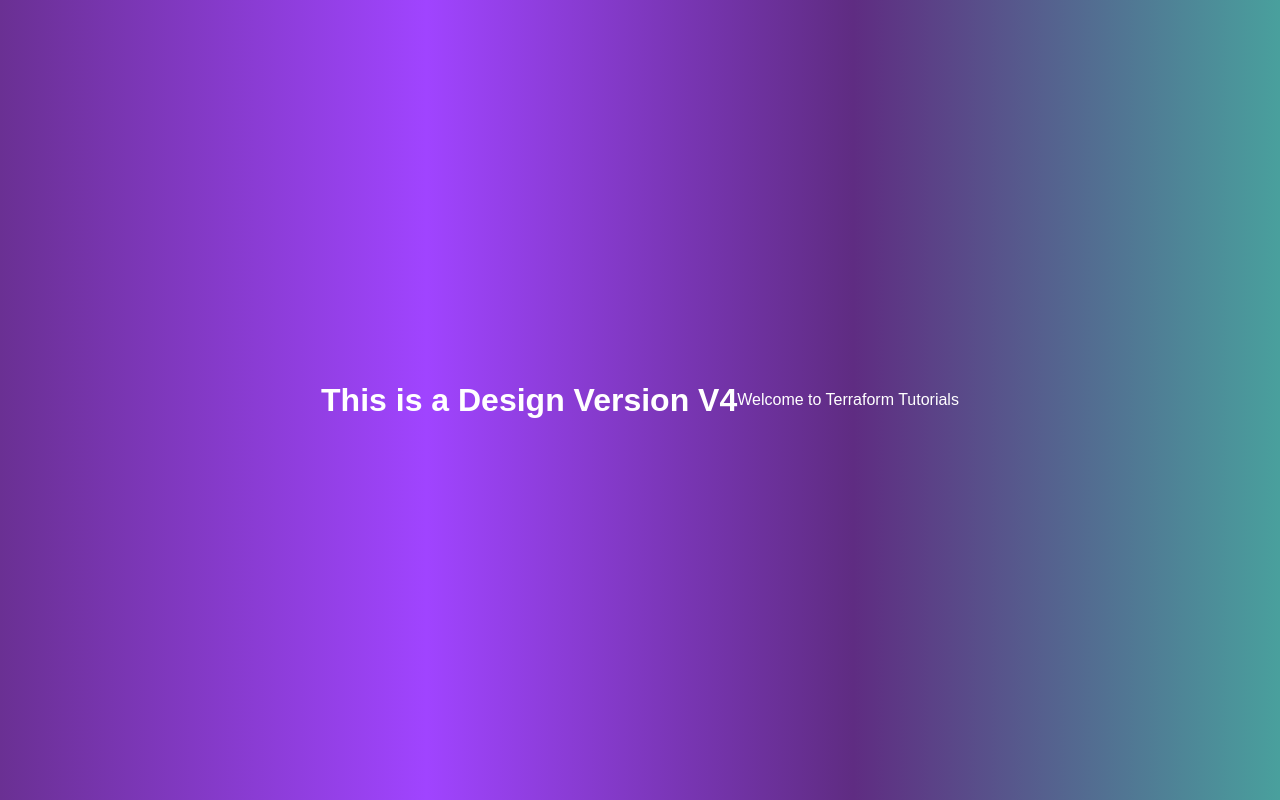
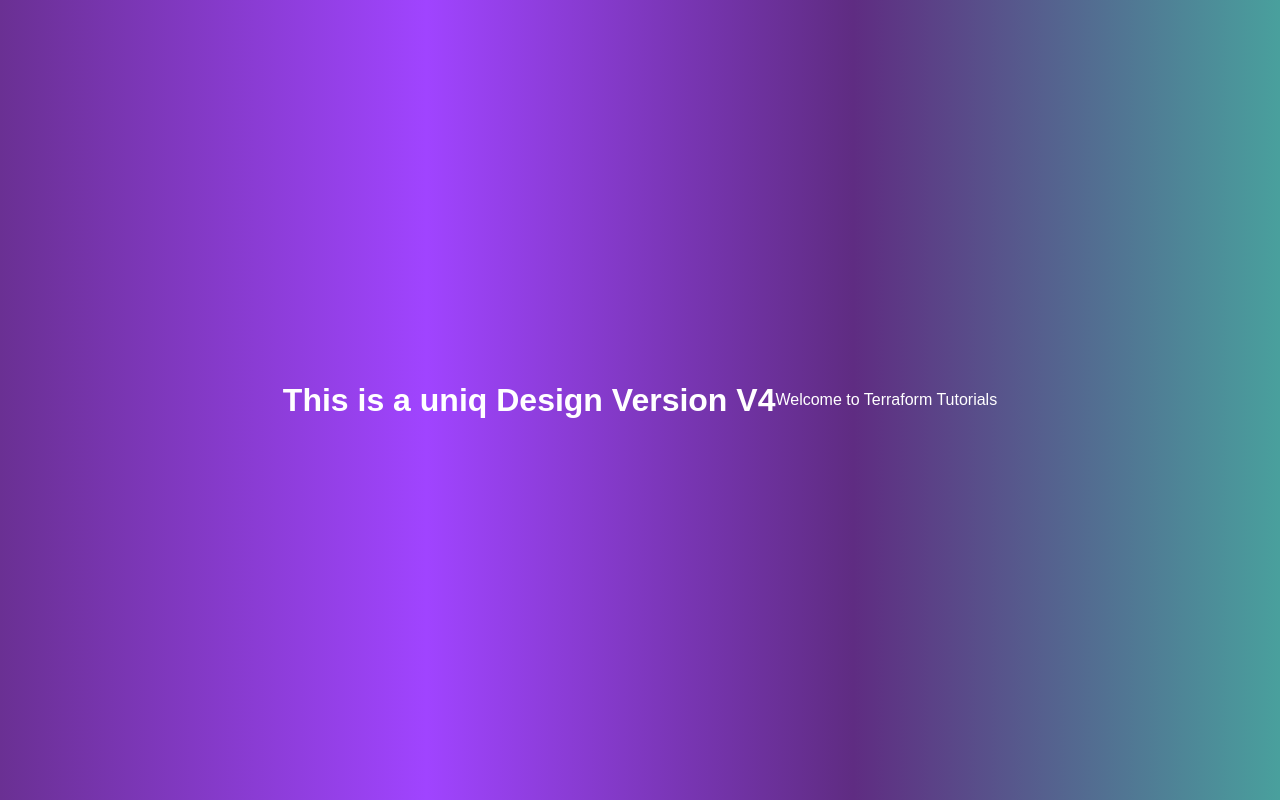
Before and after one commit to PavanAmbuskar/git-repo, a plain HTML site: page index.html in a window 1280 px wide. Drawn offline with Linux system fonts and the light colour scheme.

Commit message:
new branch

```diff
--- a/index.html
+++ b/index.html
@@ -10,7 +10,7 @@
 </head>
 
 <body>
-    <h1>This is a Design Version V4</h1>
+    <h1>This is a uniq Design Version V4</h1>
     <p>Welcome to Terraform Tutorials</p>
 </body>
 
```
